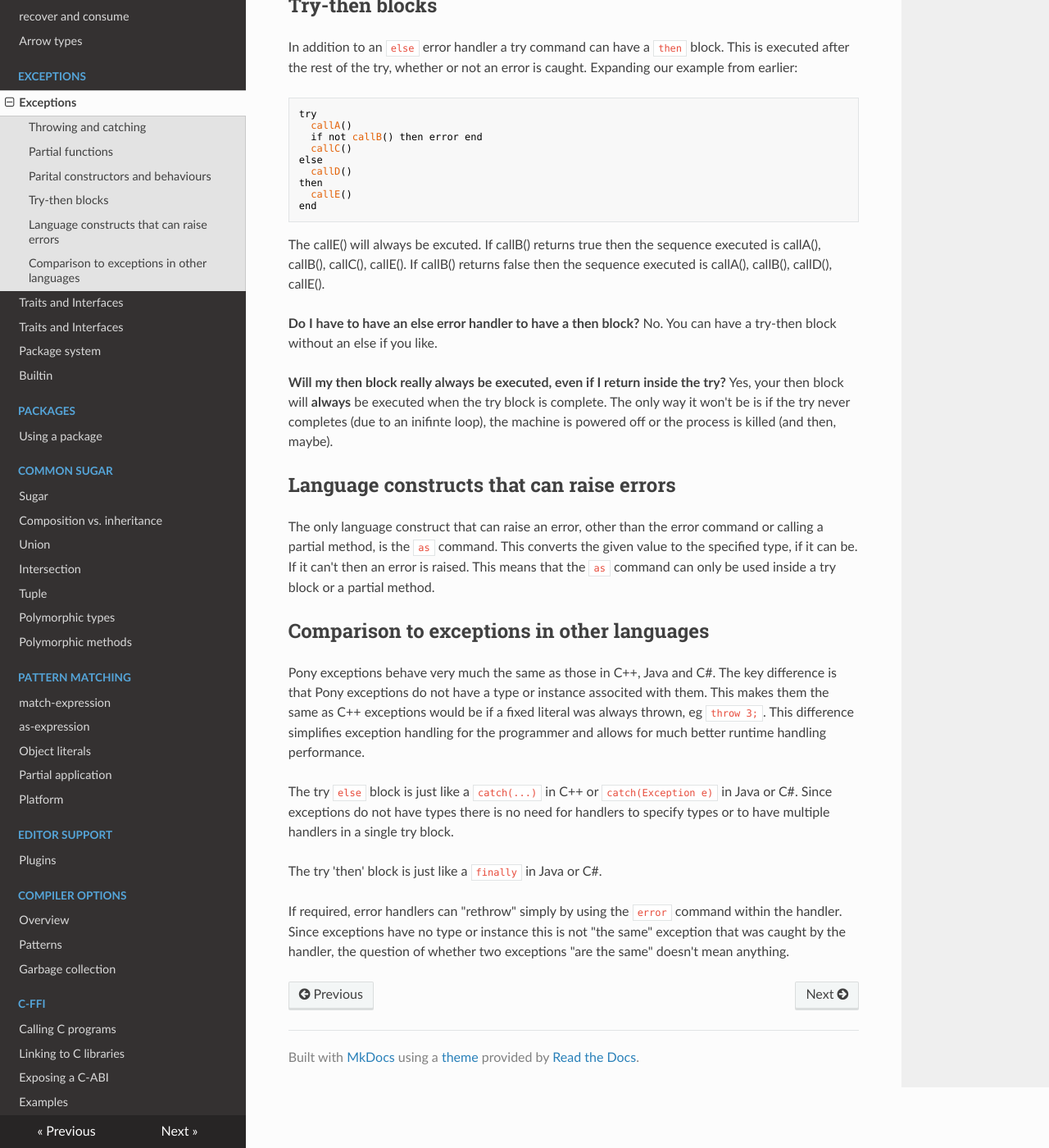
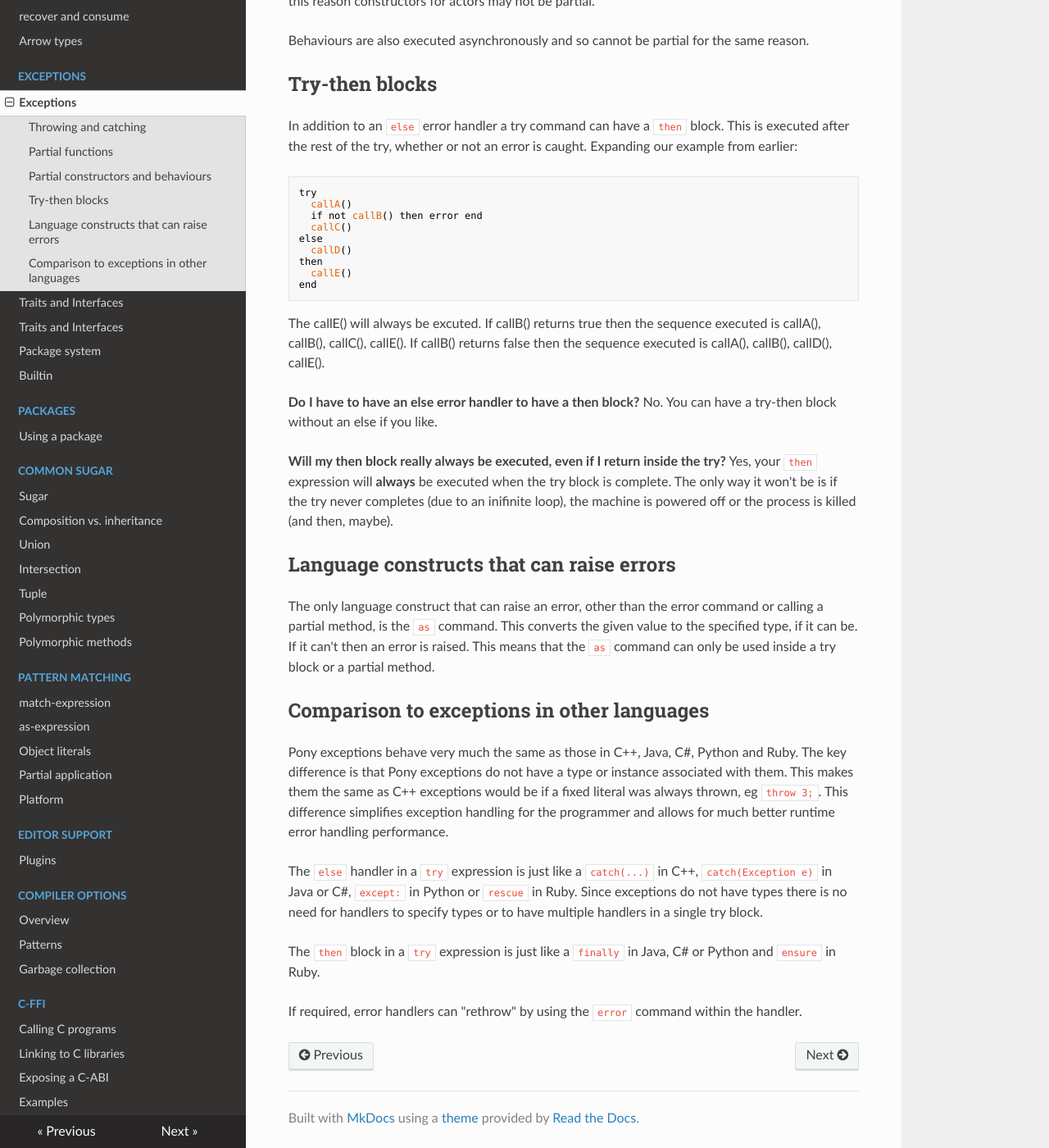
Before and after one commit to ponylang/pony-tutorial, an MkDocs documentation site: the page built from docs/exceptions/exceptions.md, in a window 1280 px wide and 1400 px high, scrolled down 1714 px. Shown: the whole window at 82% size. Built offline with MkDocs 1.6.1, drawn with Linux system fonts in a browser that asks for light colours; nearby versions of some CDN libraries; old or Windows-style settings are respelled for this version of MkDocs; some of the changed text lies outside the part shown.

Commit message:
Minior improvements

````diff
--- a/docs/exceptions/exceptions.md
+++ b/docs/exceptions/exceptions.md
@@ -1,10 +1,10 @@
 # Exceptions
 
-Pony provides a simple exception mechanism to simplify error handling. At any point the code may decide to declare an `error` has occured. Code execution halts at that point and the call chain is unwound until the nearest enclosing error handler is found. This is all checked at compile time so errors cannot cause the whole program to crash.
+Pony provides a simple exception mechanism to aid error handling. At any point the code may decide to declare an `error` has occured. Code execution halts at that point and the call chain is unwound until the nearest enclosing error handler is found. This is all checked at compile time so errors cannot cause the whole program to crash.
 
 ## Throwing and catching
 
-An error is raised simply with the command `error`. Error handlers are declared using the try-else syntax.
+An error is raised with the command `error`. Error handlers are declared using the try-else syntax.
 
 ```
 try
@@ -24,7 +24,7 @@
 
 __Do I have to provide an error handler?__ No. The try block will catch any errors regardless. If you don't provide an error handler then no other action will be taken.
 
-If you want to do something that might raise an error, but you don't care if it does you can simply put in it a try block without an else.
+If you want to do something that might raise an error, but you don't care if it does you can just put in it a try block without an else.
 
 ```
 try
@@ -50,11 +50,13 @@
 
 Everywhere that an error can be generated in Pony (an error command, a call to a partial function or certain built-in language constructs) must appear within a try block or a function that is marked as partial. This is checked at compile time, ensuring that an error cannot escape handling and crash the program.
 
-## Parital constructors and behaviours
+## Partial constructors and behaviours
 
 Constructors may also be marked as partial. If a constructor raises an error then the construction is considered to have failed and the object under construction is discarded without ever being returned to the caller.
 
-Behaviours cannot be partial.
+When an actor constructor is called the actor is created and a reference to it is returned immediately. However the constructor code is executed asynchronously at some later time. If an actor constructor were to raise an error it would already be too late to report this to the caller. For this reason constructors for actors may not be partial.
+
+Behaviours are also executed asynchronously and so cannot be partial for the same reason.
 
 ## Try-then blocks
 
@@ -76,7 +78,7 @@
 
 __Do I have to have an else error handler to have a then block?__ No. You can have a try-then block without an else if you like.
 
-__Will my then block really always be executed, even if I return inside the try?__ Yes, your then block will __always__ be executed when the try block is complete. The only way it won't be is if the try never completes (due to an inifinte loop), the machine is powered off or the process is killed (and then, maybe).
+__Will my then block really always be executed, even if I return inside the try?__ Yes, your `then` expression will __always__ be executed when the try block is complete. The only way it won't be is if the try never completes (due to an inifinite loop), the machine is powered off or the process is killed (and then, maybe).
 
 ## Language constructs that can raise errors
 
@@ -84,10 +86,10 @@
 
 ## Comparison to exceptions in other languages
 
-Pony exceptions behave very much the same as those in C++, Java and C#. The key difference is that Pony exceptions do not have a type or instance associted with them. This makes them the same as C++ exceptions would be if a fixed literal was always thrown, eg `throw 3;`. This difference simplifies exception handling for the programmer and allows for much better runtime handling performance.
+Pony exceptions behave very much the same as those in C++, Java, C#, Python and Ruby. The key difference is that Pony exceptions do not have a type or instance associated with them. This makes them the same as C++ exceptions would be if a fixed literal was always thrown, eg `throw 3;`. This difference simplifies exception handling for the programmer and allows for much better runtime error handling performance.
 
-The try `else` block is just like a `catch(...)` in C++ or `catch(Exception e)` in Java or C#. Since exceptions do not have types there is no need for handlers to specify types or to have multiple handlers in a single try block.
+The `else` handler in a `try` expression is just like a `catch(...)` in C++, `catch(Exception e)` in Java or C#, `except:` in Python or `rescue` in Ruby. Since exceptions do not have types there is no need for handlers to specify types or to have multiple handlers in a single try block.
 
-The try 'then' block is just like a `finally` in Java or C#.
+The `then` block in a `try` expression is just like a `finally` in Java, C# or Python and `ensure` in Ruby.
 
-If required, error handlers can "rethrow" simply by using the `error` command within the handler. Since exceptions have no type or instance this is not "the same" exception that was caught by the handler, the question of whether two exceptions "are the same" doesn't mean anything.
+If required, error handlers can "rethrow" by using the `error` command within the handler.
````
Also changed, not shown: other parts of docs/exceptions/exceptions.md (+1 -1 lines).
